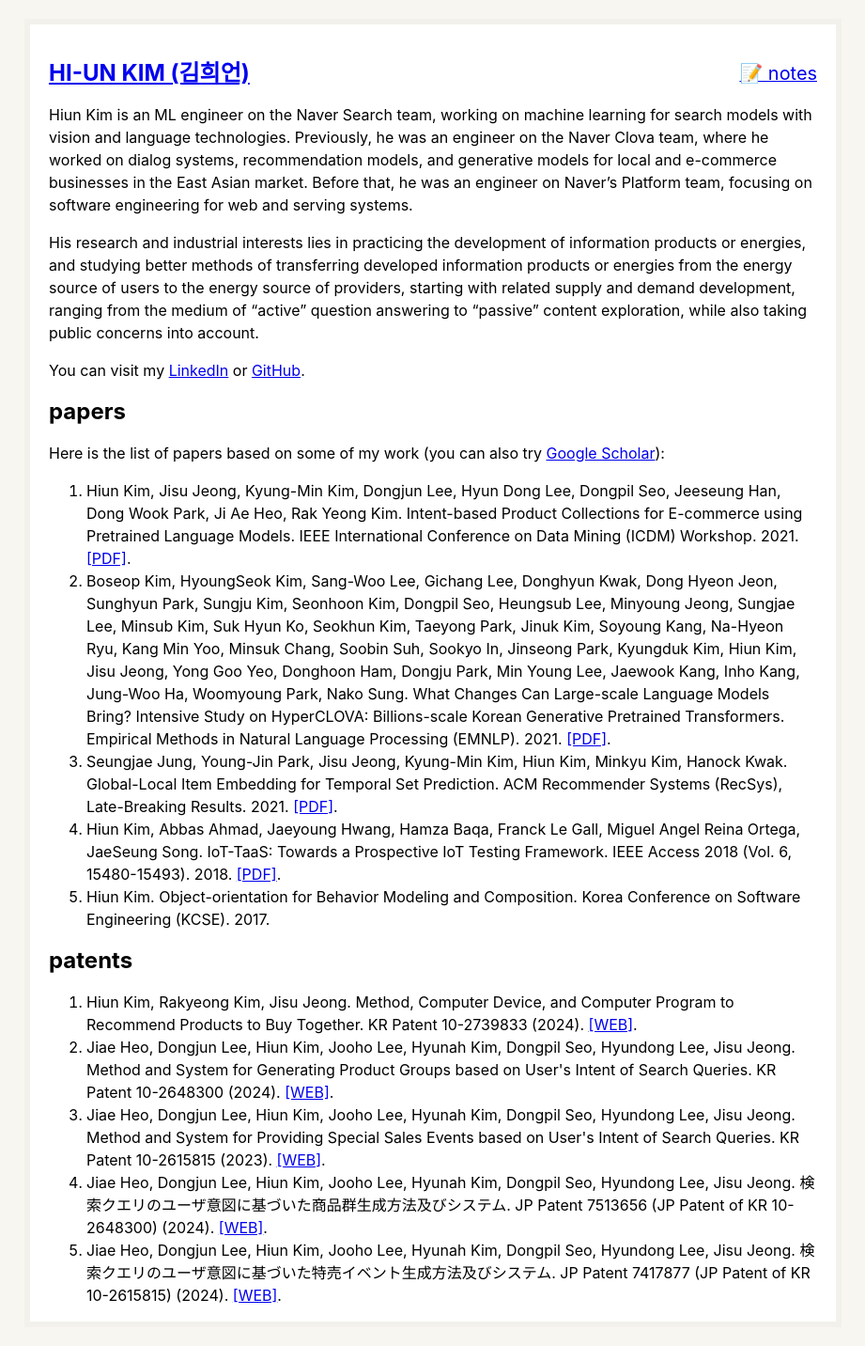
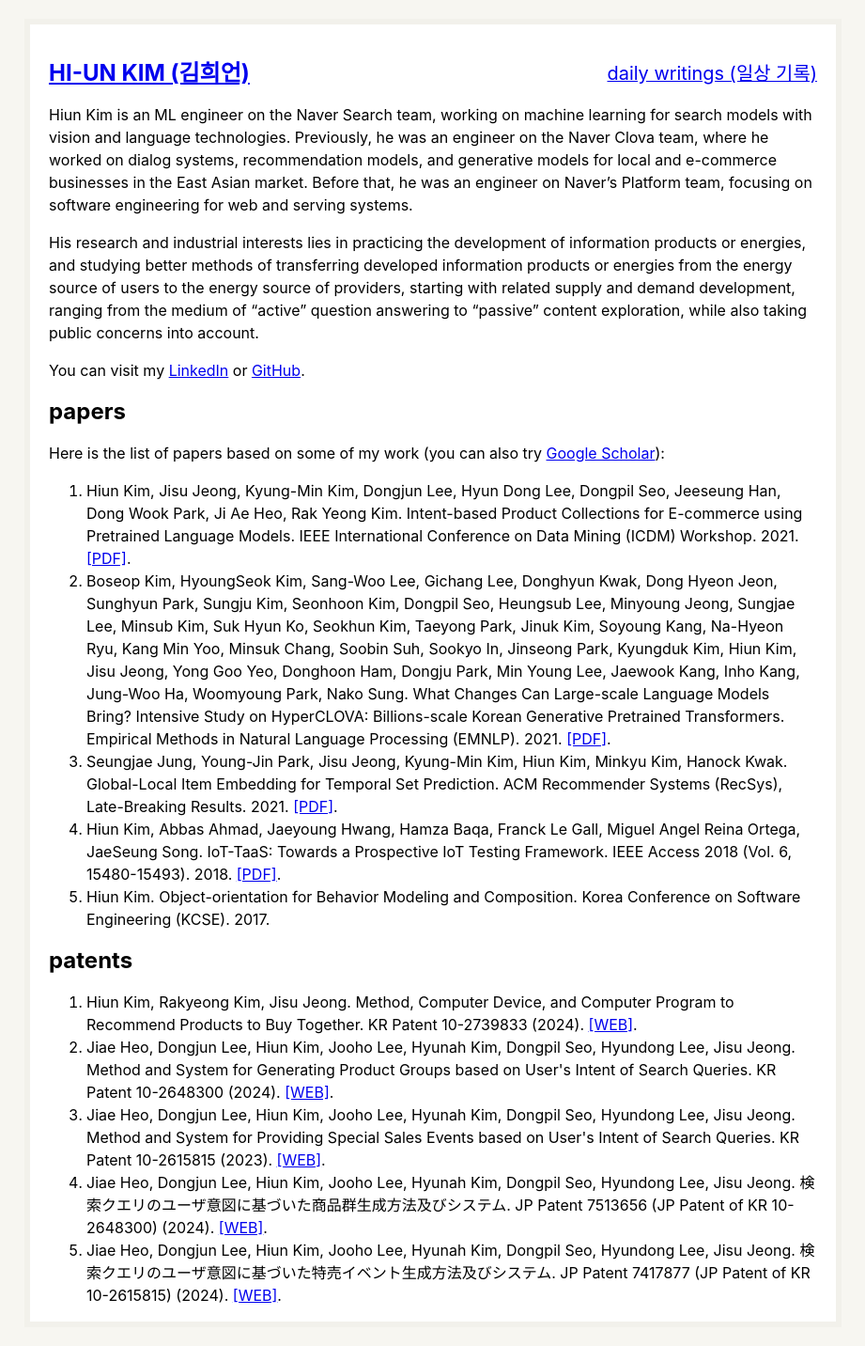
Before and after one commit to hiun/hiun.github.io, a Jekyll site: the page built from index.md, in a window 1280 px wide. Shown: the whole page at 94% size, without its empty margins (179-1100 px from the left). Built offline with Jekyll 4.4.1, drawn with Linux system fonts in a browser that asks for light colours.

Commit message:
Update default.html

```diff
--- a/_layouts/default.html
+++ b/_layouts/default.html
@@ -38,7 +38,7 @@
   <div id="content">
     <div style="margin-top: 2.5em;"></div>
     <h2><a href="/">HI-UN KIM (김희언)</a><span style="text-align: right; float: right; font-weight: normal; font-size: 0.83em">
-      <a href="/notes">📝 notes</a>
+      <a href="/notes">daily writings (일상 기록)</a>
     </span></h2>
     {{ content }}
   </div>
```
